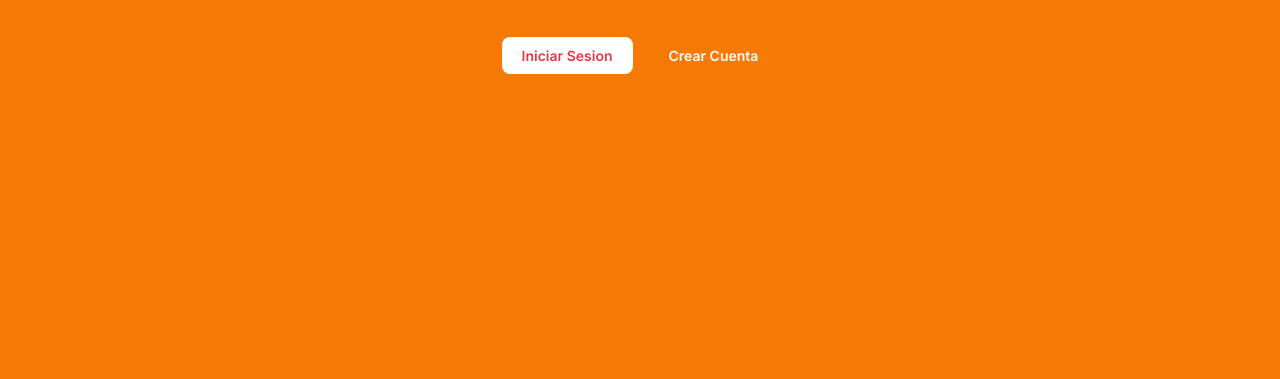
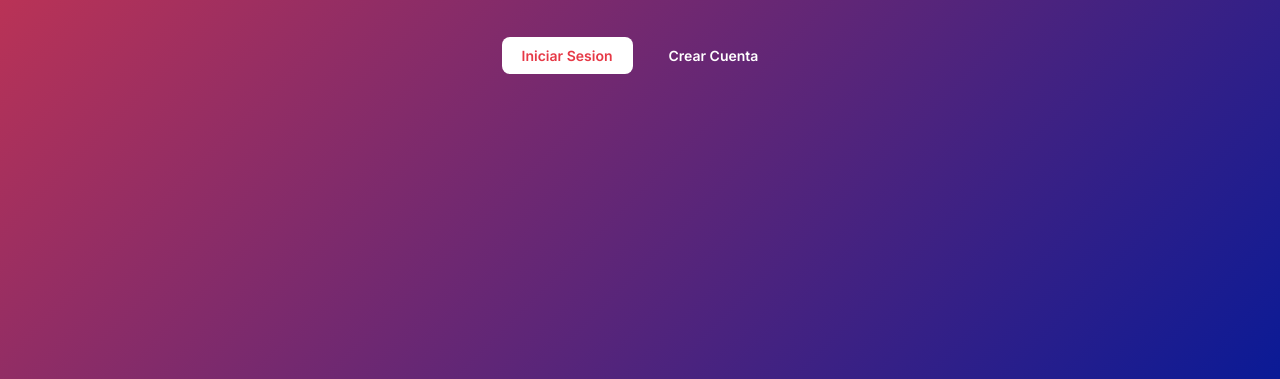
Before and after one commit to jayalagb/sapiens-tv, a plain HTML site: page public/index.html in a window 1280 px wide. Shown: the part 421-800 px from the top of the page. Drawn offline with Linux system fonts and the light colour scheme.

Commit message:
Revert landing page background to red-to-blue gradient
Co-Authored-By: Claude Sonnet 4.6 <noreply@anthropic.com>

```diff
--- a/public/css/styles.css
+++ b/public/css/styles.css
@@ -349,7 +349,7 @@ body {
     display: flex;
     align-items: center;
     justify-content: center;
-    background: #f57905;
+    background: linear-gradient(135deg, var(--accent) 0%, #0a1a96 100%);
     color: var(--white);
 }
 
```
